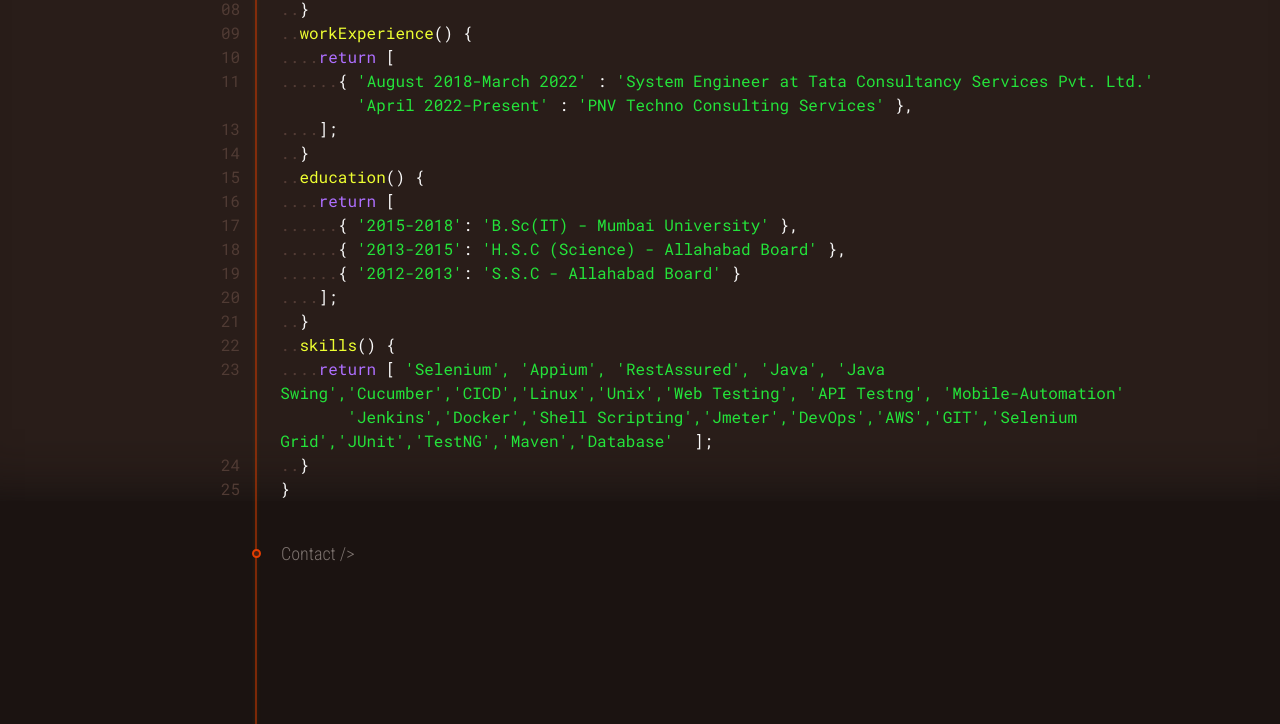
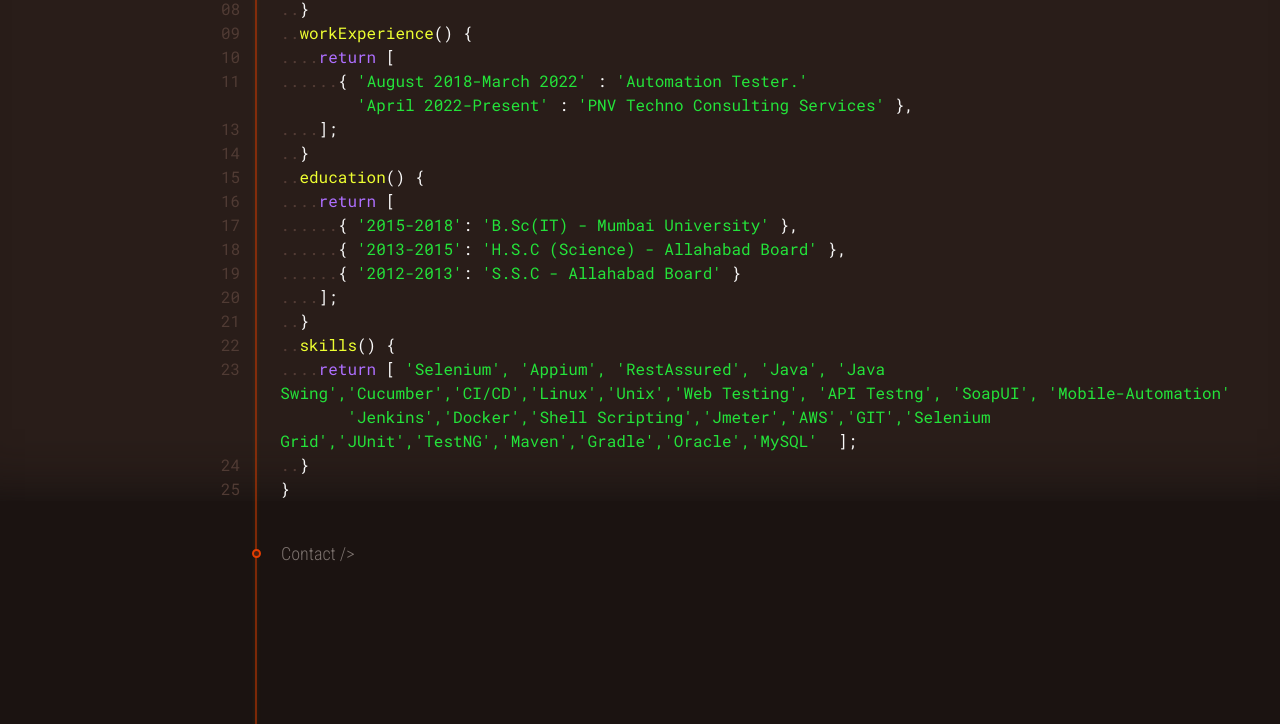
Before and after one commit to iamvishwa01/profileSujeet, a plain HTML site: page index.html in a window 1280 px wide. Shown: the part 1625-2349 px from the top of the page. Drawn offline with nearby package versions, Linux system fonts and the light colour scheme.

Commit message:
Update index.html

```diff
--- a/index.html
+++ b/index.html
@@ -388,7 +388,7 @@
                 <span class="syntax-dot">......</span><span class="syntax-bracket">{</span>
                 <span class="syntax-green2">'August 2018-March 2022'</span>
                 <span class="syntax-bracket">:</span>
-                <span class="syntax-green2">'System Engineer at Tata Consultancy Services Pvt. Ltd.'</span ><br>
+                <span class="syntax-green2">'Automation Tester.'</span ><br>
                   <span class="syntax-green2">&nbsp&nbsp&nbsp&nbsp&nbsp&nbsp&nbsp&nbsp'April 2022-Present'</span>
                 <span class="syntax-bracket">:</span>
                 <span class="syntax-green2">'PNV Techno Consulting Services'</span >
@@ -533,9 +533,9 @@
                 ><span class="syntax-theme">return</span>
                 <span class="syntax-bracket">[</span>
                 <span class="syntax-green2"
-                  >'Selenium', 'Appium', 'RestAssured', 'Java', 'Java Swing','Cucumber','CICD','Linux','Unix','Web Testing', 'API Testng', 'Mobile-Automation' </span
+                  >'Selenium', 'Appium', 'RestAssured', 'Java', 'Java Swing','Cucumber','CI/CD','Linux','Unix','Web Testing', 'API Testng', 'SoapUI', 'Mobile-Automation' </span
                 ><span class="syntax-green2"
-                  >&nbsp&nbsp&nbsp&nbsp&nbsp&nbsp&nbsp'Jenkins','Docker','Shell Scripting','Jmeter','DevOps','AWS','GIT','Selenium Grid','JUnit','TestNG','Maven','Database'</span
+                  >&nbsp&nbsp&nbsp&nbsp&nbsp&nbsp&nbsp'Jenkins','Docker','Shell Scripting','Jmeter','AWS','GIT','Selenium Grid','JUnit','TestNG','Maven','Gradle','Oracle','MySQL'</span
                 >
                 <span class="anim-cursor"></span>
                 <span class="syntax-bracket">&nbsp;]</span
```
